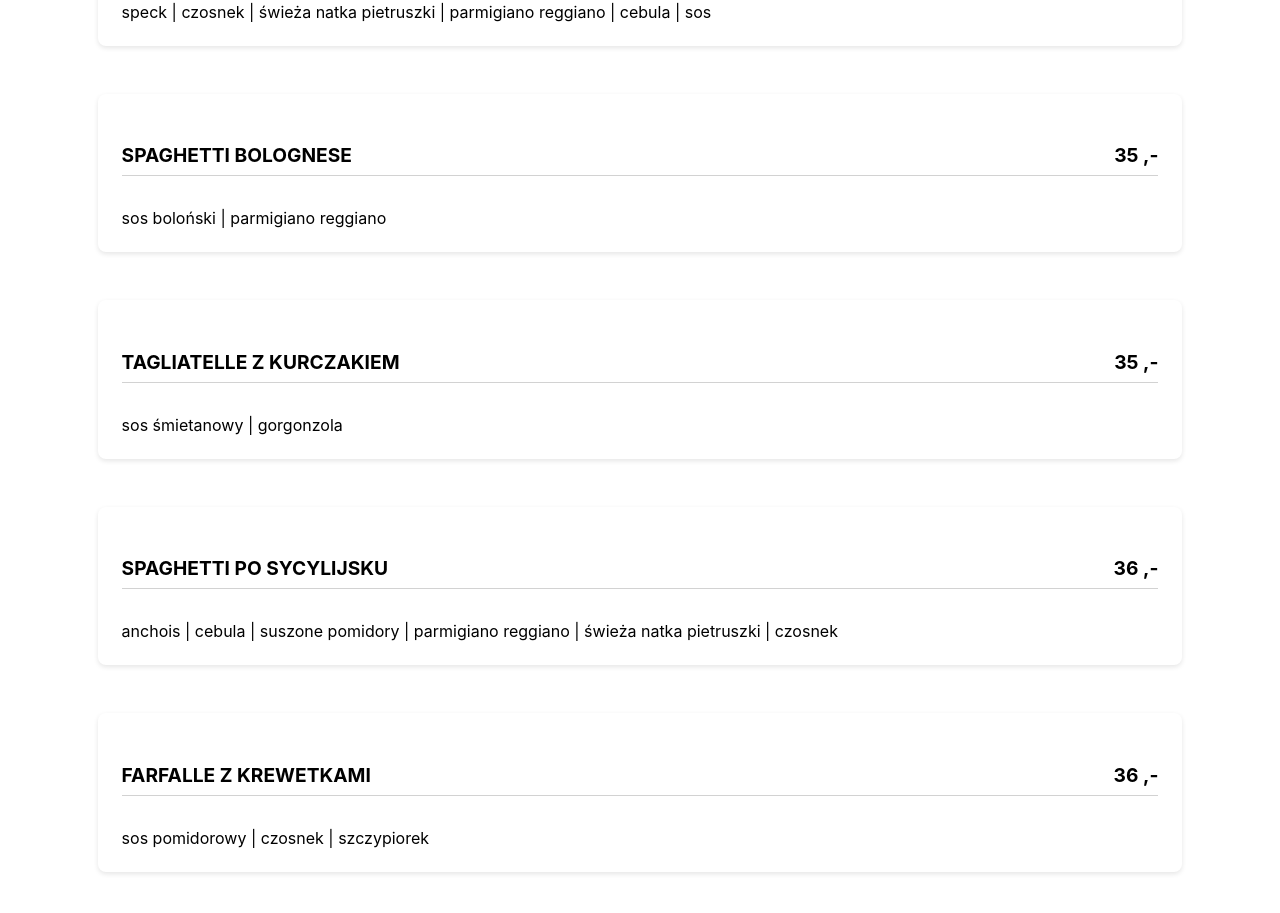
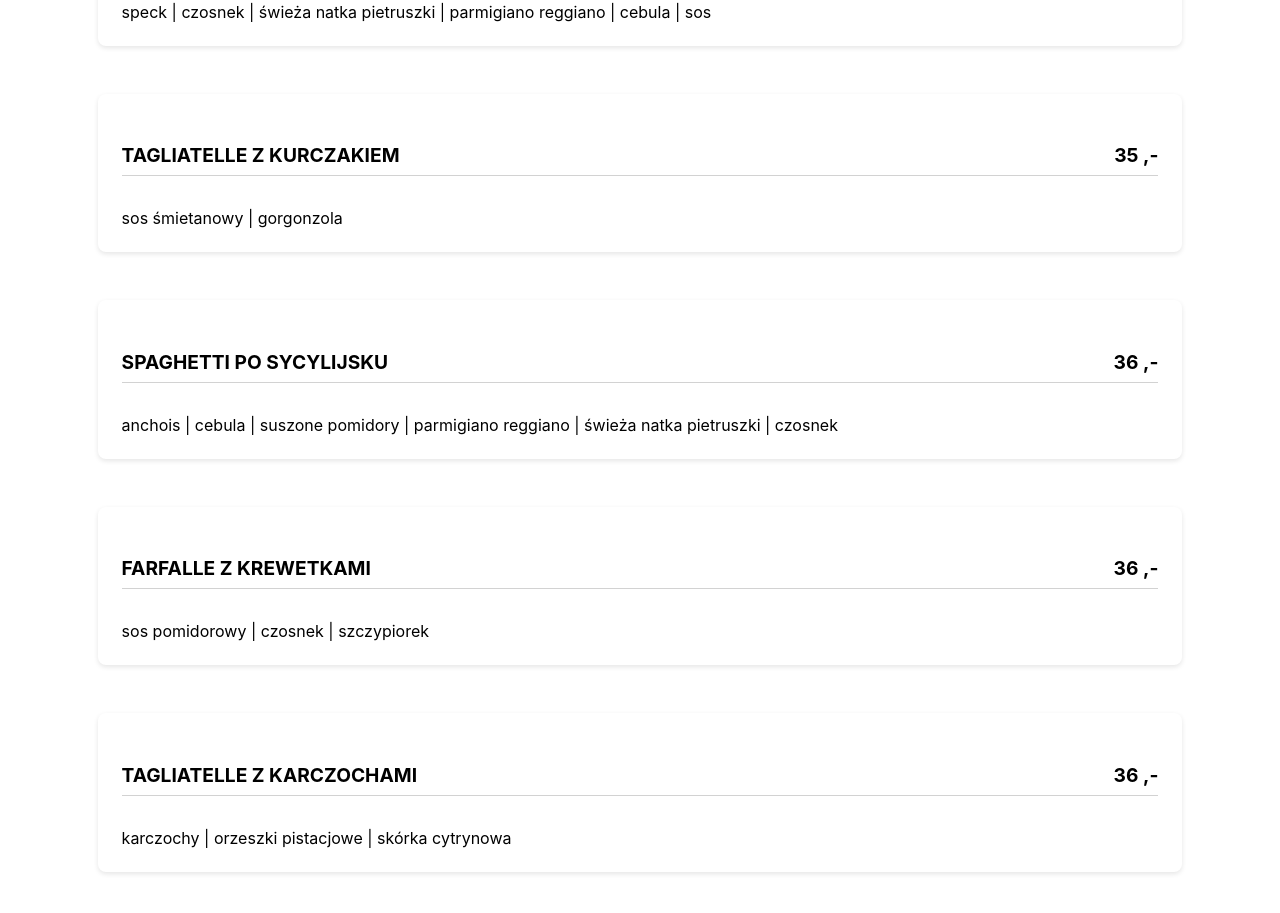
Before and after one commit to serezmatik/menuPL, a React (Create React App) app: page / in a window 1280 px wide. Shown: the part 7109-8022 px from the top of the page. Built offline with nearby package versions, Linux system fonts and the light colour scheme.

Commit message:
update menu

```diff
--- a/src/data.js
+++ b/src/data.js
@@ -249,13 +249,7 @@ const menu = [
     ingredients:
       "speck | czosnek | świeża natka pietruszki | parmigiano reggiano | cebula | sos",
   },
-  {
-    id: 43,
-    title: "SPAGHETTI BOLOGNESE",
-    category: "pasta",
-    price: 35,
-    ingredients: "sos boloński | parmigiano reggiano",
-  },
+
   {
     id: 44,
     title: "TAGLIATELLE Z KURCZAKIEM",
```
